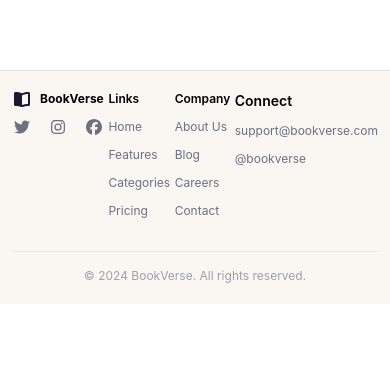
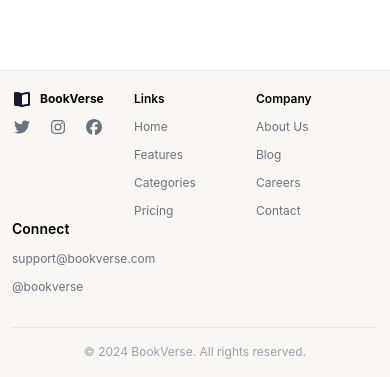
Before and after one commit to DanielApple05/Book-verse, a React (Vite) app in the folder book-verse-frontend/: page /home in a window 390 px wide. Shown: the part 922-1299 px from the top of the page. Before the commit the page ends 1226 px from the top, so only its background shows below. Built offline with nearby package versions, Linux system fonts and the light colour scheme; no server answers; the HTML template or start-up script is replaced by a standard one.

Commit message:
updated footer layout for mobile screen

```diff
--- a/book-verse-frontend/src/assets/components/footer.jsx
+++ b/book-verse-frontend/src/assets/components/footer.jsx
@@ -4,8 +4,8 @@ import { faBookOpen } from '@fortawesome/free-solid-svg-icons';
 
 const Footer = () => {
   return (
-    <footer className='bg-[#FAF7F2] border-t w-full border-gray-200 xl:px-16 px-3 xl:py-10 py-5 '>
-      <div className='flex justify-between'>
+    <div className='bg-[#FAF7F2] border-t w-full border-gray-200 xl:px-16 px-3 xl:py-10 py-5 '>
+      <div className='xl:flex grid grid-cols-3 justify-between'>
         <div className='space-y-3 max-w-xs'>
           <div className='flex items-center font-bold space-x-2'>
             <FontAwesomeIcon icon={faBookOpen} className='text-[#1A1A2E]' />
@@ -41,7 +41,7 @@ const Footer = () => {
       <div className='border-t border-gray-200 mt-8 pt-4 text-center'>
         <p className='text-xs text-gray-400'>© 2024 BookVerse. All rights reserved.</p>
       </div>
-    </footer>
+    </div>
   );
 };
 
```
